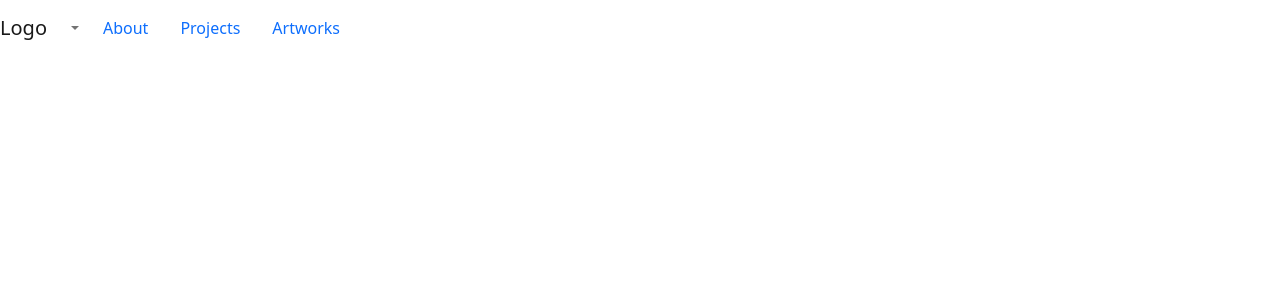
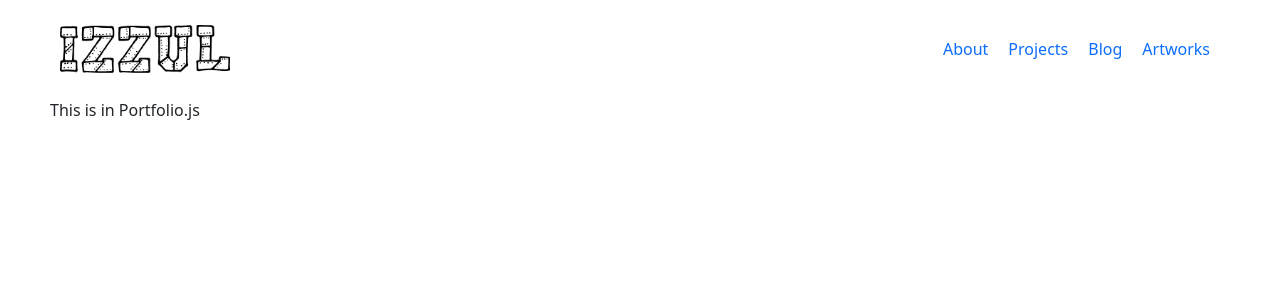
Before and after one commit to izzul210/portfolio-web, a React (Create React App) app: page / in a window 1280 px wide. Shown: the top 300 px of the page. Built offline with nearby package versions, Linux system fonts and the light colour scheme.

Commit message:
Implemented React Router

```diff
--- a/package.json
+++ b/package.json
@@ -10,6 +10,7 @@
     "react": "^17.0.2",
     "react-bootstrap": "^1.6.0",
     "react-dom": "^17.0.2",
+    "react-router-dom": "^5.2.0",
     "react-scripts": "4.0.3",
     "web-vitals": "^1.1.2"
   },
--- a/src/App.css
+++ b/src/App.css
@@ -1,38 +1,5 @@
-.App {
-  text-align: center;
+body{
+  max-width: 1200px;
+  margin: 0 auto !important;
+  padding: 0 10px;
 }
-
-.App-logo {
-  height: 40vmin;
-  pointer-events: none;
-}
-
-@media (prefers-reduced-motion: no-preference) {
-  .App-logo {
-    animation: App-logo-spin infinite 20s linear;
-  }
-}
-
-.App-header {
-  background-color: #282c34;
-  min-height: 100vh;
-  display: flex;
-  flex-direction: column;
-  align-items: center;
-  justify-content: center;
-  font-size: calc(10px + 2vmin);
-  color: white;
-}
-
-.App-link {
-  color: #61dafb;
-}
-
-@keyframes App-logo-spin {
-  from {
-    transform: rotate(0deg);
-  }
-  to {
-    transform: rotate(360deg);
-  }
-}
--- a/src/App.js
+++ b/src/App.js
@@ -1,42 +1,59 @@
 import React, {Fragment, useEffect} from 'react';
+import { Route, Switch, Link, withRouter } from 'react-router-dom';
+import { Nav, Navbar, NavDropdown } from 'react-bootstrap';
+
+/** Components **/
+import Portfolio from './components/layout/portfolio/Portfolio';
+import About from './components/layout/about/About';
+import Projects from './components/layout/projects/Projects';
+import Blog from './components/layout/blog/Blog';
+import Artworks from './components/layout/artworks/Artworks';
+
+/** CSS **/
 import './App.css';
 import 'bootstrap/dist/css/bootstrap.css';
-import { Nav, Navbar, NavDropdown } from 'react-bootstrap';
+import './Navbar.css';
 
-import Portfolio from './components/layout/portfolio/Portfolio';
-import About from './components/layout/about/About';
-import Artworks from './components/layout/artworks/Artworks';
-import Projects from './components/layout/projects/Projects';
+/** PNG files  **/
+import webLogo from './assets/web_logo.png';
 
 
 function App() {
   return (
-    <div className="App">
+    <Fragment>
+
       <Navbar expand="lg" collapseOnSelect>
         <Navbar.Brand>
-          Logo
+          <Link to="/"><img src={webLogo}></img></Link>
         </Navbar.Brand>
 
         <Navbar.Toggle />
         <Navbar.Collapse>
           <Nav>
-            <NavDropdown>
-              <NavDropdown.Item>Nav 1</NavDropdown.Item>
-              <NavDropdown.Item>Nav 2</NavDropdown.Item>
-              <NavDropdown.Item>Nav 3</NavDropdown.Item>
-            </NavDropdown>
+            <Link to="/about">About</Link>
           </Nav>
-          <Nav.Link>About</Nav.Link>
-          <Nav.Link>Projects</Nav.Link>
-          <Nav.Link>Artworks</Nav.Link>
+          <Nav>
+            <Link to="/projects">Projects</Link>
+          </Nav>
+          <Nav>
+            <Link to="/blog">Blog</Link>
+          </Nav>
+          <Nav>
+            <Link to="/artworks">Artworks</Link>
+          </Nav>
         </Navbar.Collapse>
-
       </Navbar>
 
+      <Route exact path="/" component={Portfolio} />
+      <Switch>
+        <Route exact path="/about" component={About} />
+        <Route exact path="/projects" component={Projects} />
+        <Route exact path="/blog" component={Blog} />
+        <Route exact path="/artworks" component={Artworks} />
+      </Switch>
 
-
-    </div>
+    </Fragment>
   );
 }
 
-export default App;
+export default withRouter(App);
--- a/src/Navbar.css
+++ b/src/Navbar.css
@@ -0,0 +1,24 @@
+.navbar{
+    padding: 20px 10px;
+}
+
+.navbar a{
+    text-decoration: none;
+}
+
+.navbar img{
+    width: 170px;
+}
+
+.navbar-expand-lg .navbar-collapse {
+    justify-content: flex-end;
+}
+
+.navbar-nav{
+    padding: 10px;
+}
+
+.show,
+.collapsing{
+    text-align: center;
+}
--- /dev/null
+++ b/src/components/layout/blog/Blog.js
@@ -0,0 +1,15 @@
+import React, { Component, Fragment } from 'react';
+
+class Blog extends Component{
+    render(){
+        return(
+            <Fragment>
+                <div>
+                    <p>This is in Blog.js</p>
+                </div>
+            </Fragment>
+        )
+    }
+}
+
+export default Blog;
--- a/src/index.js
+++ b/src/index.js
@@ -3,11 +3,12 @@ import ReactDOM from 'react-dom';
 import './index.css';
 import App from './App';
 import reportWebVitals from './reportWebVitals';
+import { BrowserRouter } from 'react-router-dom';
 
 ReactDOM.render(
-  <React.StrictMode>
+  <BrowserRouter>
     <App />
-  </React.StrictMode>,
+  </BrowserRouter>,
   document.getElementById('root')
 );
 
```
Also changed, not shown: src/assets/web_logo.png (added), 1 other file (tests, documents, lock files or other folders).
